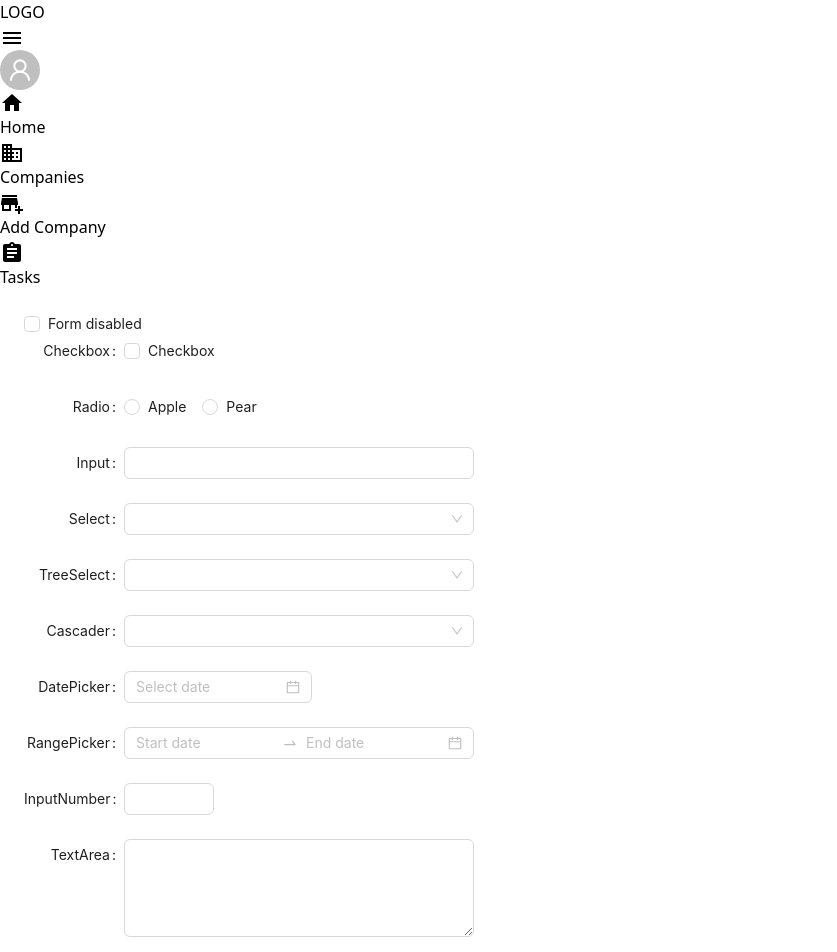
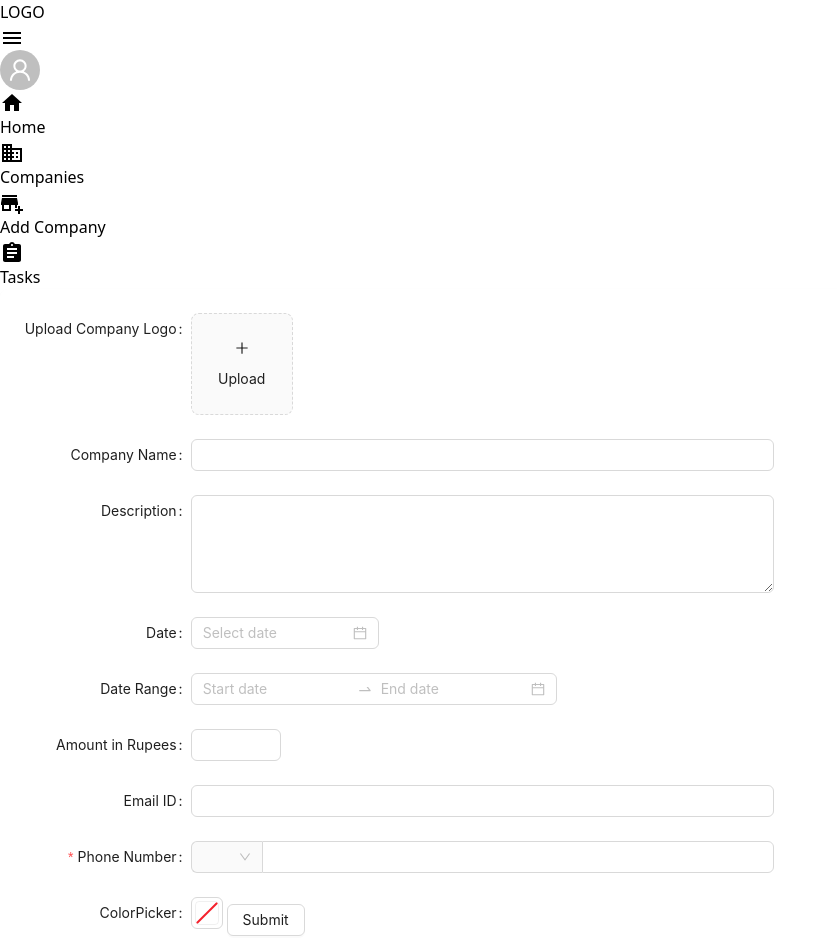
Before and after one commit to KarthikeyaKollu/dashboard-react, a React (Vite) app: page /createcompany in a window 1280 px wide. Shown: the top 952 px of the page, without its empty margins (0-837 px from the left). Built offline with nearby package versions, Linux system fonts and the light colour scheme.

Commit message:
added inputs

```diff
--- a/src/components/companies/CreateCompany.jsx
+++ b/src/components/companies/CreateCompany.jsx
@@ -16,6 +16,7 @@ import {
   TreeSelect,
   Upload,
 } from 'antd';
+
 const { RangePicker } = DatePicker;
 const { TextArea } = Input;
 const normFile = (e) => {
@@ -26,20 +27,21 @@ const normFile = (e) => {
 };
 
 export const CreateCompany = ({}) => {
-  const [componentDisabled, setComponentDisabled] = useState(false);
 
   const onFinish = (values) => {
     console.log('Form values:', values);
   };
 
+  const prefixSelector = (
+    <Form.Item name="prefix" noStyle>
+      <Select style={{ width: 70 }}>
+        <Option value="91">+91</Option>
+      </Select>
+    </Form.Item>
+  );
+
   return (
     <>
-      <Checkbox
-        checked={componentDisabled}
-        onChange={(e) => setComponentDisabled(e.target.checked)}
-      >
-        Form disabled
-      </Checkbox>
       <Form
         labelCol={{
           span: 4,
@@ -48,78 +50,15 @@ export const CreateCompany = ({}) => {
           span: 14,
         }}
         layout="horizontal"
-        disabled={componentDisabled}
+        disabled={false}
         style={{
-          maxWidth: 600,
+          maxWidth: 1000,
         }}
         onFinish={onFinish}
+        className='mx-auto h-screen'
       >
-        <Form.Item label="Checkbox" name="disabled" valuePropName="checked">
-          <Checkbox>Checkbox</Checkbox>
-        </Form.Item>
-        <Form.Item label="Radio">
-          <Radio.Group>
-            <Radio value="apple"> Apple </Radio>
-            <Radio value="pear"> Pear </Radio>
-          </Radio.Group>
-        </Form.Item>
-        <Form.Item label="Input" name="input">
-          <Input />
-        </Form.Item>
-        <Form.Item label="Select" name="select">
-          <Select>
-            <Select.Option value="demo">Demo</Select.Option>
-          </Select>
-        </Form.Item>
-        <Form.Item label="TreeSelect" name="treeSelect">
-          <TreeSelect
-            treeData={[
-              {
-                title: 'Light',
-                value: 'light',
-                children: [
-                  {
-                    title: 'Bamboo',
-                    value: 'bamboo',
-                  },
-                ],
-              },
-            ]}
-          />
-        </Form.Item>
-        <Form.Item label="Cascader" name="cascader">
-          <Cascader
-            options={[
-              {
-                value: 'zhejiang',
-                label: 'Zhejiang',
-                children: [
-                  {
-                    value: 'hangzhou',
-                    label: 'Hangzhou',
-                  },
-                ],
-              },
-            ]}
-          />
-        </Form.Item>
-        <Form.Item label="DatePicker" name="datePicker">
-          <DatePicker />
-        </Form.Item>
-        <Form.Item label="RangePicker" name="rangePicker">
-          <RangePicker />
-        </Form.Item>
-        <Form.Item label="InputNumber" name="inputNumber">
-          <InputNumber />
-        </Form.Item>
-        <Form.Item label="TextArea" name="textArea">
-          <TextArea rows={4} />
-        </Form.Item>
-        <Form.Item label="Switch" name="switch" valuePropName="checked">
-          <Switch />
-        </Form.Item>
         <Form.Item
-          label="Upload"
+          label="Upload Company Logo"
           name="upload"
           valuePropName="fileList"
           getValueFromEvent={normFile}
@@ -143,11 +82,30 @@ export const CreateCompany = ({}) => {
             </button>
           </Upload>
         </Form.Item>
-        <Form.Item label="Button">
-          <Button>Button</Button>
+        <Form.Item label="Company Name" name="input" >
+          <Input className='sm:w-[50%] w-[60%]' />
         </Form.Item>
-        <Form.Item label="Slider" name="slider">
-          <Slider />
+        <Form.Item label="Description" name="description">
+        <TextArea rows={4} />
+        </Form.Item>
+        <Form.Item label="Date" name="datePicker">
+          <DatePicker />
+        </Form.Item>
+        <Form.Item label="Date Range" name="rangePicker">
+          <RangePicker />
+        </Form.Item>
+        <Form.Item label="Amount in Rupees" name="inputNumber">
+          <InputNumber />
+        </Form.Item>
+        <Form.Item label="Email ID" name="emailid" rules={[{ type: 'email' }]}>
+          <Input className='sm:w-[40%] w-[50%]' />
+        </Form.Item>
+        <Form.Item
+        name="phone"
+        label="Phone Number"
+        rules={[{ required: true, message: 'Please input your phone number!' }]}
+        >
+        <Input addonBefore={prefixSelector} className='sm:w-[40%] w-[50%]' />
         </Form.Item>
         <Form.Item label="ColorPicker" name="colorPicker">
           <ColorPicker />  <Button type="" htmlType="submit">
```
